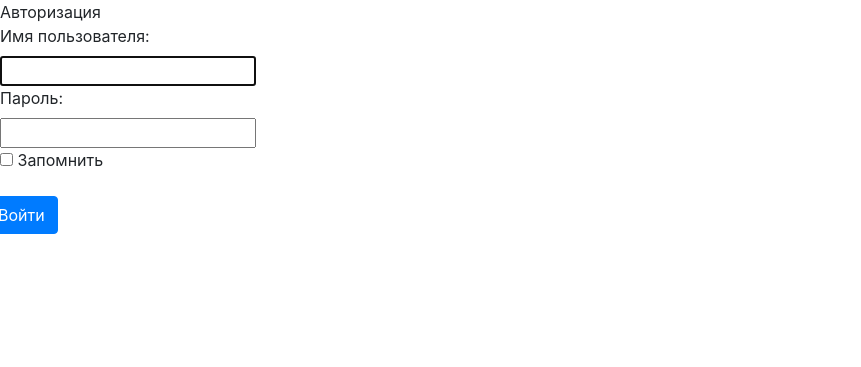
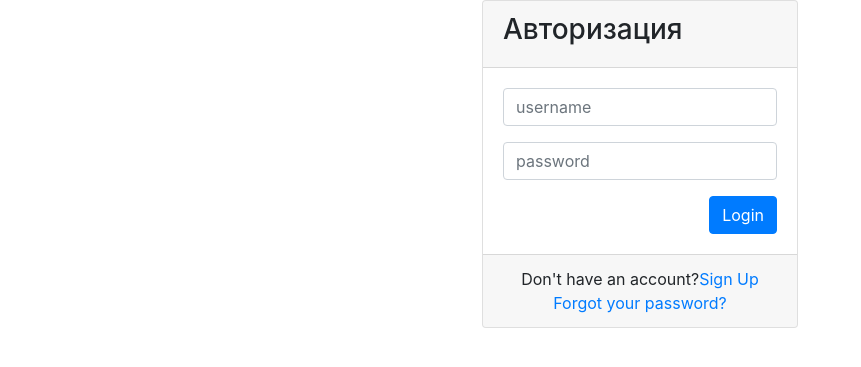
Before and after one commit to everlast945/transcliptor, a Django app: page /login/ in a window 1280 px wide. Shown: the top 367 px of the page, without its empty margins (0-861 px from the left). Run offline with Django 3.2, Linux system fonts and the light colour scheme; some libraries are stand-ins or nearby versions.

Commit message:
Прибрался

```diff
--- a/transcliptor/urls.py
+++ b/transcliptor/urls.py
@@ -21,7 +21,7 @@ from users.views import UserLoginView
 
 urlpatterns = [
     path('admin/', admin.site.urls),
-    url(r'^/', UserLoginView.as_view(), name='transcliptor'),
-    url(r'^login/', UserLoginView.as_view(), name='login'),
-    url(r'^users/', include('users.urls')),
+    url(r'^$', UserLoginView.as_view(), name='transcliptor'),
+    url(r'^login/$', UserLoginView.as_view(), name='login'),
+    url(r'^users/$', include('users.urls')),
 ]
--- a/users/forms.py
+++ b/users/forms.py
@@ -1,75 +1,8 @@
 from django.contrib.auth.forms import AuthenticationForm
-from django import forms
 
 
 class UserAuthenticationForm(AuthenticationForm):
     """
     Форма логина
     """
-
-    error_messages = {
-        'invalid_login': 'Неверный пароль',
-        'inactive': f'Пользователю запрещен доступ в систему, обратитесь в техническую поддержку: ',
-    }
-
-    remember_me = forms.BooleanField(required=False, label='Запомнить')
-
-    # def __init__(self, request=None, *args, **kwargs):
-    #     self.ip = kwargs.pop('ip', None)
-    #     super().__init__(request, *args, **kwargs)
-    #     self.fields['username'].label = 'Логин'
-    #     self.fields['username'].label_suffix = ''
-    #     self.fields['username'].widget.attrs.update({'class': 'input__input'})
-    #     self.fields['password'].label_suffix = ''
-    #     self.fields['password'].widget.attrs.update({'class': 'input__input'})
-    #     self.fields['remember_me'].label_suffix = ''
-    #     self.fields['remember_me'].widget.attrs.update({'class': 'hidden'})
-    #
-    # def clean(self):
-    #     username = self.cleaned_data.get('username')
-    #
-    #     # Ошибка если пользователь пытается слишком часто логиниться
-    #     count = Settings.get_login_attempt_limit_count()
-    #     period = Settings.get_login_block_period()
-    #     login_cache = LoginAttemptCache(self.ip, username, count, period)
-    #
-    #     if login_cache.is_blocked():
-    #         support_email = Settings.get_support_email()
-    #         password_error_msg = f'Возможность авторизации временно заблокирована по причине превышения допустимого ' \
-    #             f'количества попыток входа. Попробуйте позже или обратитесь в техническую поддержку: {support_email}".'
-    #         raise forms.ValidationError(dict(password=password_error_msg), code='invalid')
-    #     else:
-    #         login_cache.add_count()
-    #
-    #     try:
-    #         super().clean()
-    #         if not self.errors:
-    #             login_cache.delete_cache()
-    #         return self.cleaned_data
-    #     except forms.ValidationError as e:
-    #         # Если пользователя не существует
-    #         if username:
-    #             try:
-    #                 User.objects.get(username=username)
-    #             except User.DoesNotExist:
-    #                 raise forms.ValidationError(
-    #                     {'username': 'Пользователь с таким логином не зарегистрирован'},
-    #                     code=e.code,
-    #                 )
-    #         # подменяем ошибки, чтобы они были привязаны к полю
-    #         if e.code == 'invalid_login':
-    #             balance_count = login_cache.get_balance_count()
-    #             raise forms.ValidationError(
-    #                 {
-    #                     'password': self.error_messages[
-    #                                     'invalid_login'] + f', оставшееся количество попыток: {balance_count}'
-    #                 },
-    #                 code=e.code,
-    #             )
-    #         if e.code == 'inactive':
-    #             raise forms.ValidationError(
-    #                 {'username': self.error_messages['inactive'] + Settings.get_support_email()},
-    #                 code=e.code,
-    #             )
-    #         else:
-    #             raise e
+    pass
--- a/users/templates/login.html
+++ b/users/templates/login.html
@@ -5,58 +5,34 @@
 {% endblock %}
 
 {% block content %}
-    <div class="loginform">
-        <div class="loginform__inner">
-            <div class="loginform__header">
-                <span>Авторизация</span>
+    <div class="container">
+        <div class="d-flex justify-content-center">
+            <div class="card ">
+                <div class="card-header">
+                    <h3>Авторизация</h3>
+                </div>
+                <div class="card-body">
+                    <form>
+                        <div class="form-group">
+                            <input type="text" class="form-control" placeholder="username" name="username">
+                        </div>
+                        <div class="form-group">
+                            <input type="password" class="form-control" placeholder="password" name="password">
+                        </div>
+                        <div class="form-group">
+                            <input type="submit" value="Login" class="btn btn-primary float-right login_btn">
+                        </div>
+                    </form>
+                </div>
+                <div class="card-footer">
+                    <div class="d-flex justify-content-center links">
+                        Don't have an account?<a href="#">Sign Up</a>
+                    </div>
+                    <div class="d-flex justify-content-center">
+                        <a href="#">Forgot your password?</a>
+                    </div>
+                </div>
             </div>
-            <form class="js-form_disable" method="post" novalidate>
-                {% csrf_token %}
-                <input type="hidden" name="next" value="{{ next_url }}">
-                <div class="loginform__fields">
-
-{#                    {% include '_form_errors.html' with errors=form.non_field_errors only %}#}
-
-                    {% for field in form %}
-                        <div class="loginform__field input {% if field.errors %} input_error{% endif %}">
-                            {% if field.field.widget.input_type == 'checkbox' %}
-                                <div class="form-group inline_label {% if field.errors %} has-error {% endif %}">
-                                    <label for="{{ field.id_for_label }}">
-                                        {{ field }}
-                                        {{ field.label }}
-                                    </label>
-                                </div>
-                            {% else %}
-
-                                <div class="input__label">
-                                    {{ field.label_tag }}
-                                </div>
-                                {{ field }}
-                            {% endif %}
-
-                            {% for error in field.errors %}
-                                <div class="input__error">
-                                    <span>{{ error }}</span>
-                                </div>
-                            {% endfor %}
-
-                        </div>
-
-                    {% endfor %}
-
-                    <div class="text-center">
-{#                        <a href="{% url 'password_reset' %}">Восстановить пароль</a>#}
-                    </div>
-
-                </div>
-
-
-                <div class="row loginform__buttons">
-                    <input type="submit" name="login" class="btn btn-primary" value="Войти">
-{#                    <a href="{% url 'social:begin' 'esia' %}" class="btn btn-outline">Войти через ЕСИА</a>#}
-                </div>
-            </form>
         </div>
     </div>
-
 {% endblock %}
--- a/users/views.py
+++ b/users/views.py
@@ -9,52 +9,3 @@ class UserLoginView(LoginView):
     form_class = UserAuthenticationForm
     template_name = 'login.html'
     redirect_authenticated_user = True
-
-    # def post(self, request, *args, **kwargs):
-    #
-    #     form = self.get_form()  # type: AuthenticationForm
-    #     if form.is_valid():
-    #         user = form.get_user()
-    #         # проверка, что у пользователя есть организация
-    #         if not user.organization and not (user.is_staff or user.is_superuser):
-    #             form.add_error('username',
-    #                            mark_safe('Не установлена организация. <br> Обратитесь к администратору системы.'))
-    #             return self.form_invalid(form)
-    #         # проверка, что у пользователя есть роль
-    #         if not user.role and not (user.is_staff or user.is_superuser):
-    #             form.add_error('username',
-    #                            mark_safe('Не установлена роль. <br> Обратитесь к администратору системы.'))
-    #             return self.form_invalid(form)
-    #         return self.form_valid(form)
-    #     return self.form_invalid(form)
-
-    # def get_success_url(self):
-    #     is_out_password = Settings.is_out_password(self.request.user.change_password_date)
-    #     if is_out_password:
-    #         return reverse_lazy('change-password') + '?next=' + self.request.POST.get('next', '/')
-    #     return super().get_success_url()
-
-    def get_context_data(self, **kwargs):
-        context = super().get_context_data(**kwargs)
-        context.update(dict(
-            next_url=self.request.GET.get('next', '')
-        ))
-        return context
-
-    # def get_form_kwargs(self):
-    #     x_forwarded_for = self.request.META.get('HTTP_X_FORWARDED_FOR') or self.request.META.get('X-Forwarded-For')
-    #     if x_forwarded_for:
-    #         ip = x_forwarded_for.split(',')[0]
-    #     else:
-    #         ip = self.request.META.get('REMOTE_ADDR', '')
-    #     kwargs = super().get_form_kwargs()
-    #     kwargs.update(dict(
-    #         ip=ip,
-    #     ))
-    #     return kwargs
-    #
-    # def form_valid(self, form):
-    #     remember_me = form.cleaned_data.get('remember_me', False)
-    #     if not remember_me:
-    #         self.request.session.set_expiry(Settings.get_session_expiration_time())
-    #     return super().form_valid(form)
```
Also changed, not shown: templates/bases/_include/_header.html (+35 -0 lines).
